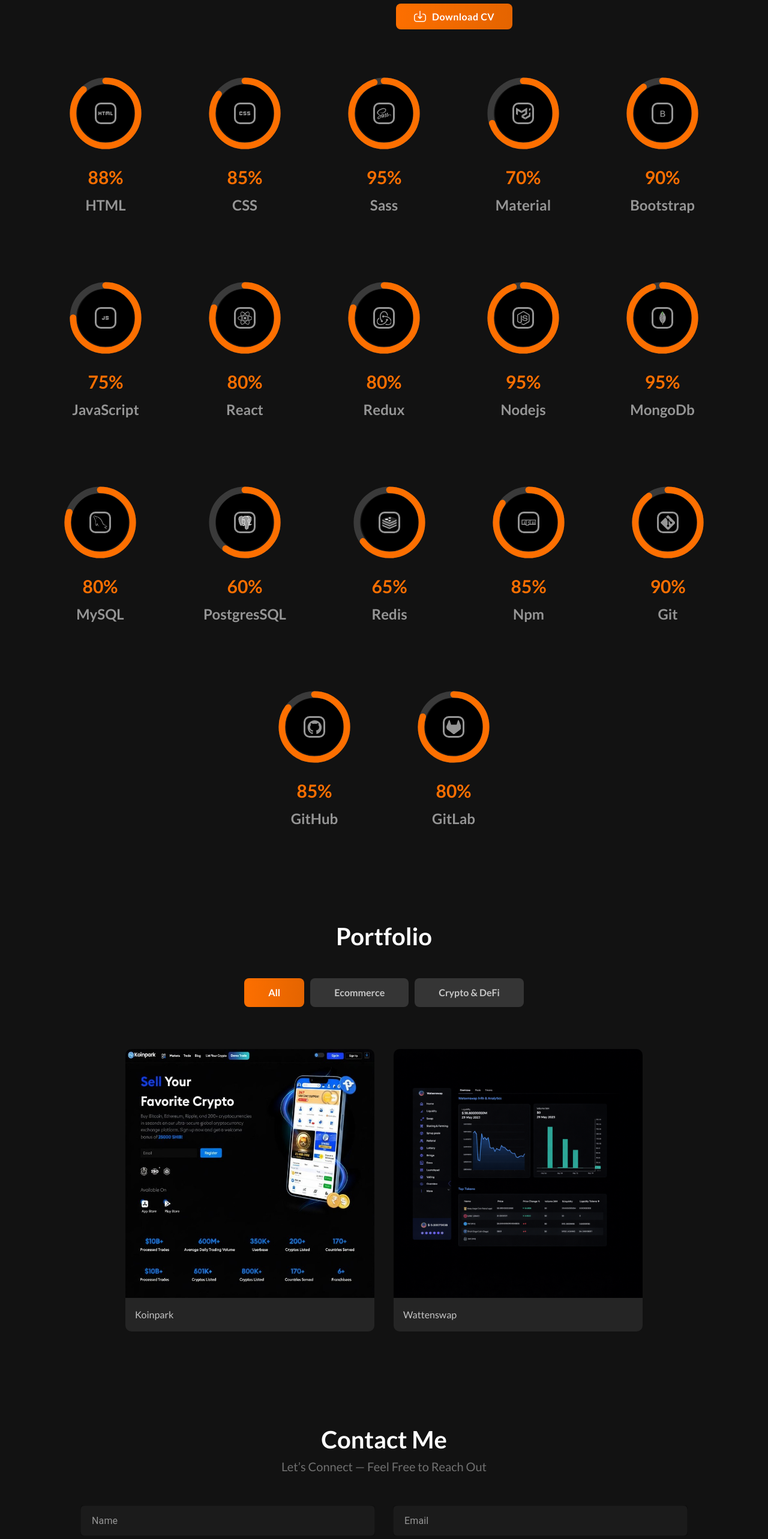
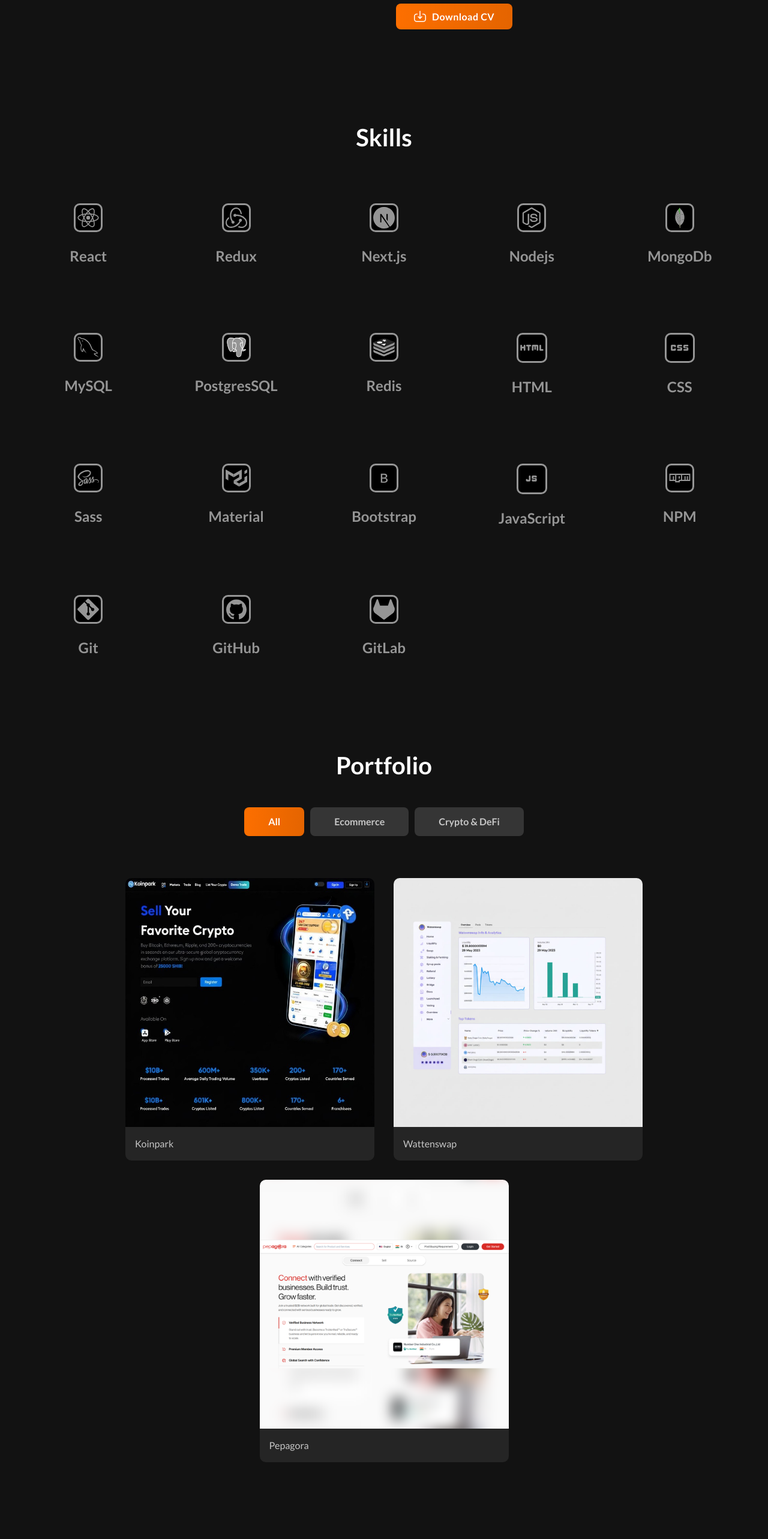
Before and after one commit to aravind-balaji-28/portfolio, a Next.js app: page / in a window 1280 px wide. Shown: the part 2500-5066 px from the top of the page at 60% size. Built offline with nearby package versions, Linux system fonts and the light colour scheme.

Commit message:
update code

```diff
--- a/app/Icons/SVG.tsx
+++ b/app/Icons/SVG.tsx
@@ -132,3 +132,10 @@ export const GitLabSvg: React.FC<React.SVGProps<SVGSVGElement>> = (props) => {
     <svg xmlns="http://www.w3.org/2000/svg" {...props} viewBox="0 0 128 128" ><path fill="#959595" d="m124.755 51.382-.177-.452L107.47 6.282a4.459 4.459 0 0 0-1.761-2.121 4.581 4.581 0 0 0-5.236.281 4.578 4.578 0 0 0-1.518 2.304L87.404 42.088H40.629L29.077 6.746a4.492 4.492 0 0 0-1.518-2.31 4.581 4.581 0 0 0-5.236-.281 4.502 4.502 0 0 0-1.761 2.121L3.422 50.904l-.17.452c-5.059 13.219-.763 28.192 10.537 36.716l.059.046.157.111 26.061 19.516 12.893 9.758 7.854 5.93a5.283 5.283 0 0 0 6.388 0l7.854-5.93 12.893-9.758 26.218-19.634.065-.052c11.273-8.526 15.562-23.472 10.524-36.677z" /><path fill="#959595" d="m124.755 51.382-.177-.452a57.79 57.79 0 0 0-23.005 10.341L64 89.682c12.795 9.68 23.934 18.09 23.934 18.09l26.218-19.634.065-.052c11.291-8.527 15.586-23.488 10.538-36.704z" /><path fill="#959595" d="m40.066 107.771 12.893 9.758 7.854 5.93a5.283 5.283 0 0 0 6.388 0l7.854-5.93 12.893-9.758s-11.152-8.436-23.947-18.09a18379.202 18379.202 0 0 0-23.935 18.09z" /><path fill="#959595" d="M26.42 61.271A57.73 57.73 0 0 0 3.422 50.904l-.17.452c-5.059 13.219-.763 28.192 10.537 36.716l.059.046.157.111 26.061 19.516L64 89.655 26.42 61.271z" /></svg>
   )
 }
+
+export const NextSvg: React.FC<React.SVGProps<SVGSVGElement>> = (props) => {
+  return (
+    <svg xmlns="http://www.w3.org/2000/svg" {...props}  viewBox="0 0 128 128"><path fill="#959595"  d="M64 0C28.7 0 0 28.7 0 64s28.7 64 64 64c11.2 0 21.7-2.9 30.8-7.9L48.4 55.3v36.6h-6.8V41.8h6.8l50.5 75.8C116.4 106.2 128 86.5 128 64c0-35.3-28.7-64-64-64zm22.1 84.6l-7.5-11.3V41.8h7.5v42.8z" /></svg>
+
+  )
+}
--- a/app/components/Input/index.tsx
+++ b/app/components/Input/index.tsx
@@ -1,3 +1,4 @@
+"use client"
 import TextField from "@mui/material/TextField";
 import { Typography } from "../Typography";
 
--- a/app/components/ProgressBar/index.tsx
+++ b/app/components/ProgressBar/index.tsx
@@ -9,6 +9,7 @@ interface IProgressBarProps {
   icon?: string | React.ReactNode | React.ComponentType;
   value: number;
   title: string;
+  isIconTitle?: boolean
 }
 
 const RADIUS = 50;
@@ -53,13 +54,16 @@ export const ProgressBar: React.FC<IProgressBarProps> = ({
   icon = "javascript",
   value = 75,
   title = "",
+  isIconTitle = false
 }) => {
   const progressOffset =
     CIRCUMFERENCE - (CIRCUMFERENCE * value) / 100;
 
   return (
     <div className="progress-bar-comp flex flex-col items-center gap-[24px]">
-      <div
+      {isIconTitle ?
+        <IconRenderer icon={icon} />
+        : <div
           className={clsx(
             "relative flex items-center justify-center w-[120px] h-[120px]",
             className
@@ -102,12 +106,15 @@ export const ProgressBar: React.FC<IProgressBarProps> = ({
 
           {/* icon */}
           <IconRenderer icon={icon} />
-      </div>
+        </div>}
+
 
       <div className="flex flex-col items-center gap-[8px]">
+
+        {!isIconTitle &&
           <Typography variant="h3" className="progress__bar__percentage text-primary font-bold">
             {value}%
-        </Typography>
+          </Typography>}
         <Typography
           variant="h5"
           className="progress__bar__title text-[var(--color-dark-hover)] font-bold"
--- a/app/data.tsx
+++ b/app/data.tsx
@@ -1,6 +1,6 @@
 "use client";
 import { Instagram, LinkedIn, GitHub, Mail, ShoppingBagOutlined, CurrencyExchange, StorefrontOutlined } from '@mui/icons-material';
-import { BootstrapSvg,  GitHubSvg, GitLabSvg, GitSvg, MaterialSvg,  MongodbSvg,  MySQLSvg, NodejsSvg, NpmSvg, PostgresSQLSvg,  ReactSvg ,RedisSvg,ReduxSvg, SassSvg} from './Icons/SVG';
+import { BootstrapSvg,  GitHubSvg, GitLabSvg, GitSvg, MaterialSvg,  MongodbSvg,  MySQLSvg, NextSvg, NodejsSvg, NpmSvg, PostgresSQLSvg,  ReactSvg ,RedisSvg,ReduxSvg, SassSvg} from './Icons/SVG';
 export const NAV_ITEMS = [
   { label: "Home", id: "home" },
   { label: "Services", id: "services" },
@@ -9,20 +9,21 @@ export const NAV_ITEMS = [
   { label: "Contact me", id: "contact" },
 ];
 export const SKILLS = [
+  { icon: <ReactSvg />, title: "React", value: 80 },
+  { icon: <ReduxSvg/>, title: "Redux", value: 80 },
+  { icon: <NextSvg/>, title: "Next.js", value: 80 },
+  { icon: <NodejsSvg/>, title: "Nodejs", value: 95 },
+  { icon: <MongodbSvg/>, title: "MongoDb", value: 95 },
+  { icon: <MySQLSvg/>, title: "MySQL", value: 80 },
+  { icon: <PostgresSQLSvg/>, title: "PostgresSQL", value: 60 },
+  { icon: <RedisSvg/>, title: "Redis", value: 65 },
   { icon: "html", title: "HTML", value: 88 },
   { icon: "css", title: "CSS", value: 85 },
   { icon: <SassSvg/>, title: "Sass", value: 95 },
   { icon: <MaterialSvg/>, title: "Material", value: 70 },
   { icon: <BootstrapSvg />, title: "Bootstrap", value: 90 },
   { icon: "javascript", title: "JavaScript", value: 75 },
-  { icon: <ReactSvg />, title: "React", value: 80 },
-  { icon: <ReduxSvg/>, title: "Redux", value: 80 },
-  { icon: <NodejsSvg/>, title: "Nodejs", value: 95 },
-  { icon: <MongodbSvg/>, title: "MongoDb", value: 95 },
-  { icon: <MySQLSvg/>, title: "MySQL", value: 80 },
-  { icon: <PostgresSQLSvg/>, title: "PostgresSQL", value: 60 },
-  { icon: <RedisSvg/>, title: "Redis", value: 65 },
-  { icon: <NpmSvg/>, title: "Npm", value: 85 },
+  { icon: <NpmSvg/>, title: "NPM", value: 85 },
   { icon: <GitSvg/>, title: "Git", value: 90 },
   { icon: <GitHubSvg/>, title: "GitHub", value: 85 },
   { icon: <GitLabSvg/>, title: "GitLab", value: 80 },
--- a/app/globals.css
+++ b/app/globals.css
@@ -247,4 +247,10 @@
   .landing-page .progress-bar-comp .progress__bar__title {
     @apply !text-[20px] md:!text-[22px] lg:!text-[24px];
   }
+  .landing-page .progress-bar-comp svg {
+    @apply !w-[2.5rem] !h-[2.5rem] md:!w-[2.8rem] md:!h-[2.8rem] lg:!w-[3rem] lg:!h-[3rem];
+  }
+  .landing-page .progress-bar-comp .material-symbols-rounded {
+    @apply !text-[1.85rem] md:!text-[2.15rem] lg:!text-[2.4rem];
+  }
 }
--- a/app/page.tsx
+++ b/app/page.tsx
@@ -329,7 +329,13 @@ export default function Page() {
             <div>
             </div>
           </div>
-          <div className="skills flex gap-x-[40px] gap-y-[16px] justify-center lg:gap-[7rem] flex-wrap">
+
+        </div>
+
+        {/* Skills Section */}
+        <div id="skills" className="scroll-mt-[56px] md:scroll-mt-[72px] lg:scroll-mt-[120px] flex flex-col items-center justify-center gap-[70px] md:gap-[75px] lg:gap-[80px]">
+          <SectionHeading className='skills__heading' title="Skills" />
+          <div className="skills grid grid-cols-2 md:grid-cols-3 lg:grid-cols-5  justify-items-center gap-[3rem] md:gap-[5rem] lg:gap-[7rem]">
             {SKILLS.map((skill, index) => (
               <ProgressBar  //mobile size pending
                 key={`${skill.title}-${index}`}
@@ -337,6 +343,7 @@ export default function Page() {
                 icon={skill.icon}
                 title={skill.title}
                 value={skill.value}
+                isIconTitle={true}
               />
             ))}
           </div>
@@ -374,11 +381,20 @@ export default function Page() {
               </div>
             </div>
             <div className="flex flex-col items-center w-full max-w-[284px] md:max-w-[330px] lg:max-w-[415px]">
-              <div className="w-full min-h-[300px] md:min-h-[380px] lg:min-h-[415px]  bg-[url('/img/watten.png')] bg-cover bg-center rounded-t-[0.625rem]">
+              <div className="w-full min-h-[300px] md:min-h-[380px] lg:min-h-[415px]  bg-[url('/img/watten-image.jpg')] bg-cover bg-center rounded-t-[0.625rem]">
               </div>
               <div className="flex bg-[#ffffff14] p-[16px] rounded-b-[0.625rem] w-full">
                 <Typography variant="body" className="text-[var(--white-normal-active)]">
                   Wattenswap
+                </Typography>
+              </div>
+            </div>
+             <div className="flex flex-col items-center w-full max-w-[284px] md:max-w-[330px] lg:max-w-[415px]">
+              <div className="w-full min-h-[300px] md:min-h-[380px] lg:min-h-[415px]  bg-[url('/img/pepagora.png')] bg-cover bg-center rounded-t-[0.625rem]">
+              </div>
+              <div className="flex bg-[#ffffff14] p-[16px] rounded-b-[0.625rem] w-full">
+                <Typography variant="body" className="text-[var(--white-normal-active)]">
+                  Pepagora
                 </Typography>
               </div>
             </div>
```
Also changed, not shown: public/img/watten-image.jpg (added). Lines whose indentation alone changed are shown as unchanged.
